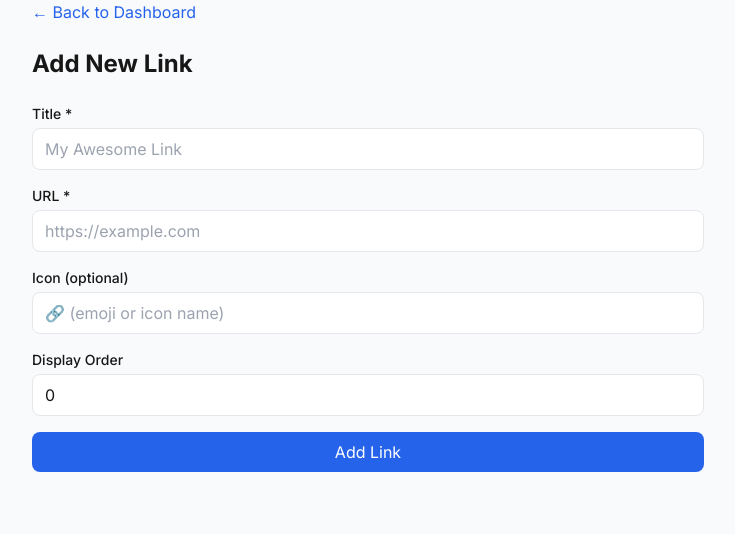
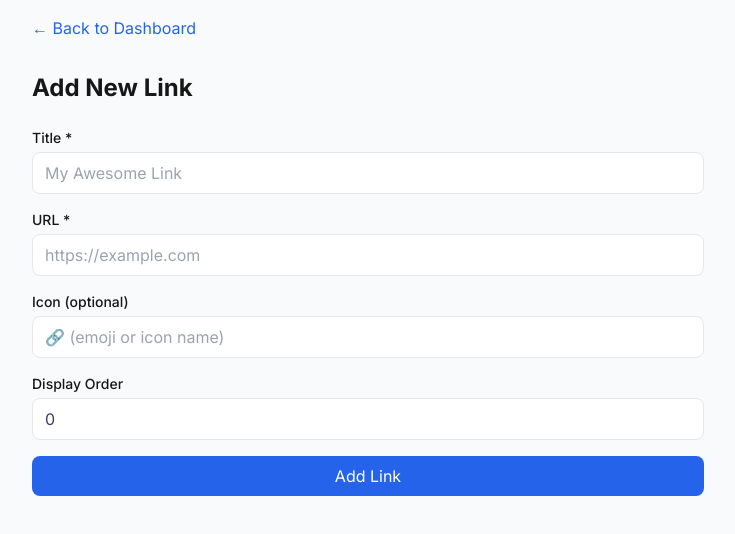
Before and after one commit to tolkensak/link-hub, a Next.js app: page /admin/links/new in a window 1280 px wide. Shown: the top 534 px of the page, without its empty margins (272-1007 px from the left). Built offline with nearby package versions, Linux system fonts and the light colour scheme.

Commit message:
Updated minor styles

```diff
--- a/src/app/admin/links/[id]/edit/page.tsx
+++ b/src/app/admin/links/[id]/edit/page.tsx
@@ -84,19 +84,15 @@ export default function EditLinkPage() {
         return (
             <div className="text-center py-8 text-red-600">
                 <p>Error: {error}</p>
-                <Link href="/admin" className="text-blue-600 hover:underline mt-4 block">
-                    ← Back to Dashboard
-                </Link>
+                <Link href="/admin" className="text-blue-600 hover:underline mt-4 block">← Back to Dashboard</Link>
             </div>
         );
     }
 
     return (
         <div className="max-w-2xl mx-auto">
-            <div className="mb-6">
-                <Link href="/admin" className="text-blue-600 hover:underline">
-                    ← Back to Dashboard
-                </Link>
+            <div className="pt-4 pb-8">
+                <Link href="/admin" className="text-blue-600 hover:underline">← Back to Dashboard</Link>
             </div>
 
             <h1 className="text-2xl font-bold mb-6">Edit Link</h1>
--- a/src/app/admin/links/new/page.tsx
+++ b/src/app/admin/links/new/page.tsx
@@ -45,10 +45,8 @@ export default function NewLinkPage() {
 
     return (
         <div className="max-w-2xl mx-auto">
-            <div className="mb-6">
-                <Link href="/admin" className="text-blue-600 hover:underline">
-                    ← Back to Dashboard
-                </Link>
+            <div className="pt-4 pb-8">
+                <Link href="/admin" className="text-blue-600 hover:underline">← Back to Dashboard</Link>
             </div>
 
             <h1 className="text-2xl font-bold mb-6">Add New Link</h1>
--- a/src/app/globals.css
+++ b/src/app/globals.css
@@ -28,3 +28,7 @@ body {
   color: var(--foreground);
   font-family: Arial, Helvetica, sans-serif;
 }
+
+input, select, textarea {
+    color: #374167;
+}
```
